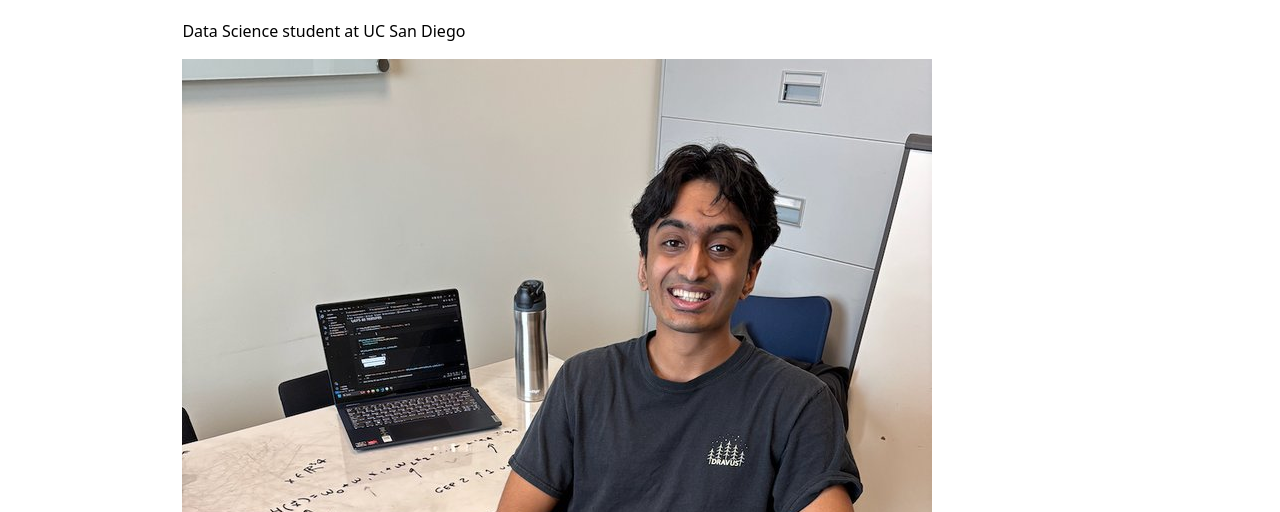
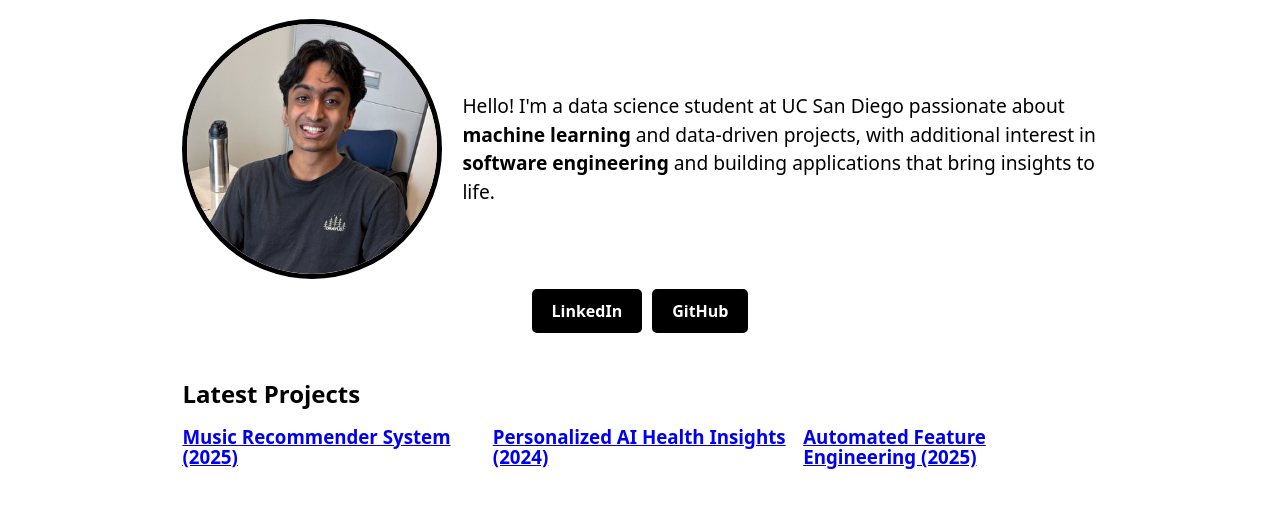
Before and after one commit to suchitbhayani/suchitbhayani.github.io, a website with bundled scripts: page index.html in a window 1280 px wide. Shown: the part 210-722 px from the top of the page. Built offline with nearby package versions, Linux system fonts and the light colour scheme; no server answers; grey boxes are pictures that could not be loaded.

Commit message:
frontpage updated

```diff
--- a/global.js
+++ b/global.js
@@ -4,8 +4,6 @@ let pages = [
     { url: 'projects/', title: 'Projects'},
     { url: 'https://suchitbhayani.github.io/lib/resume.pdf', title: 'Resume'},
     { url: 'meta/', title: 'Meta'},
-    { url: 'https://github.com/suchitbhayani/', title: 'GitHub'},
-    { url: 'https://www.linkedin.com/in/suchit-bhayani/', title: 'LinkedIn'}
 ];
 
 let nav = document.createElement('nav');
--- a/index.html
+++ b/index.html
@@ -12,9 +12,18 @@
 </head>
 <body>
     <h1>Suchit Bhayani</h1>
-    <p>Data Science student at UC San Diego</p>
 
-    <img src="images/Suchit.jpeg" alt="picture of me doing research">
+    <div class="profile-container">
+        <img src="images/Suchit.png" alt="picture of me doing research" class="profile-img">
+        <div class="profile-text">
+            <p>Hello! I'm a data science student at UC San Diego passionate about <b>machine learning</b> and data-driven projects, with additional interest in <b>software engineering</b> and building applications that bring insights to life.</p>
+        </div>
+    </div>
+
+    <div class="profile-buttons">
+        <a href="https://www.linkedin.com/in/suchit-bhayani/" target="_blank" class="btn">LinkedIn</a>
+        <a href="https://github.com/suchitbhayani" target="_blank" class="btn">GitHub</a>
+    </div>
 
     <br><br>
     <h2>Latest Projects</h2>
--- a/style.css
+++ b/style.css
@@ -567,3 +567,51 @@ dd {
     overflow-y: auto;
     max-height: 80vh;
 }
+
+/* home page styling */
+
+.profile-container {
+    display: flex;
+    align-items: center;
+    gap: 20px; /* space between image/buttons and text */
+}
+
+.image-container {
+    display: flex;
+    flex-direction: column;
+    align-items: center; /* centers both image and buttons */
+}
+
+.profile-img {
+    width: 250px;
+    height: 250px;
+    border-radius: 50%;
+    border: 5px solid black;
+    object-fit: cover;
+}
+
+.profile-buttons {
+    margin-top: 10px;
+    display: flex;
+    gap: 10px;
+    justify-content: center; /* centers buttons under the image */
+}
+
+.btn {
+    padding: 10px 20px;
+    background-color: black;
+    color: white;
+    text-decoration: none;
+    border-radius: 5px;
+    font-weight: bold;
+    transition: background-color 0.3s;
+}
+
+.btn:hover {
+    background-color: #333;
+}
+
+.profile-text {
+    font-size: 1.2rem;
+    line-height: 1.5;
+}
```
Also changed, not shown: images/Suchit.jpeg (deleted), images/Suchit.png (added).
